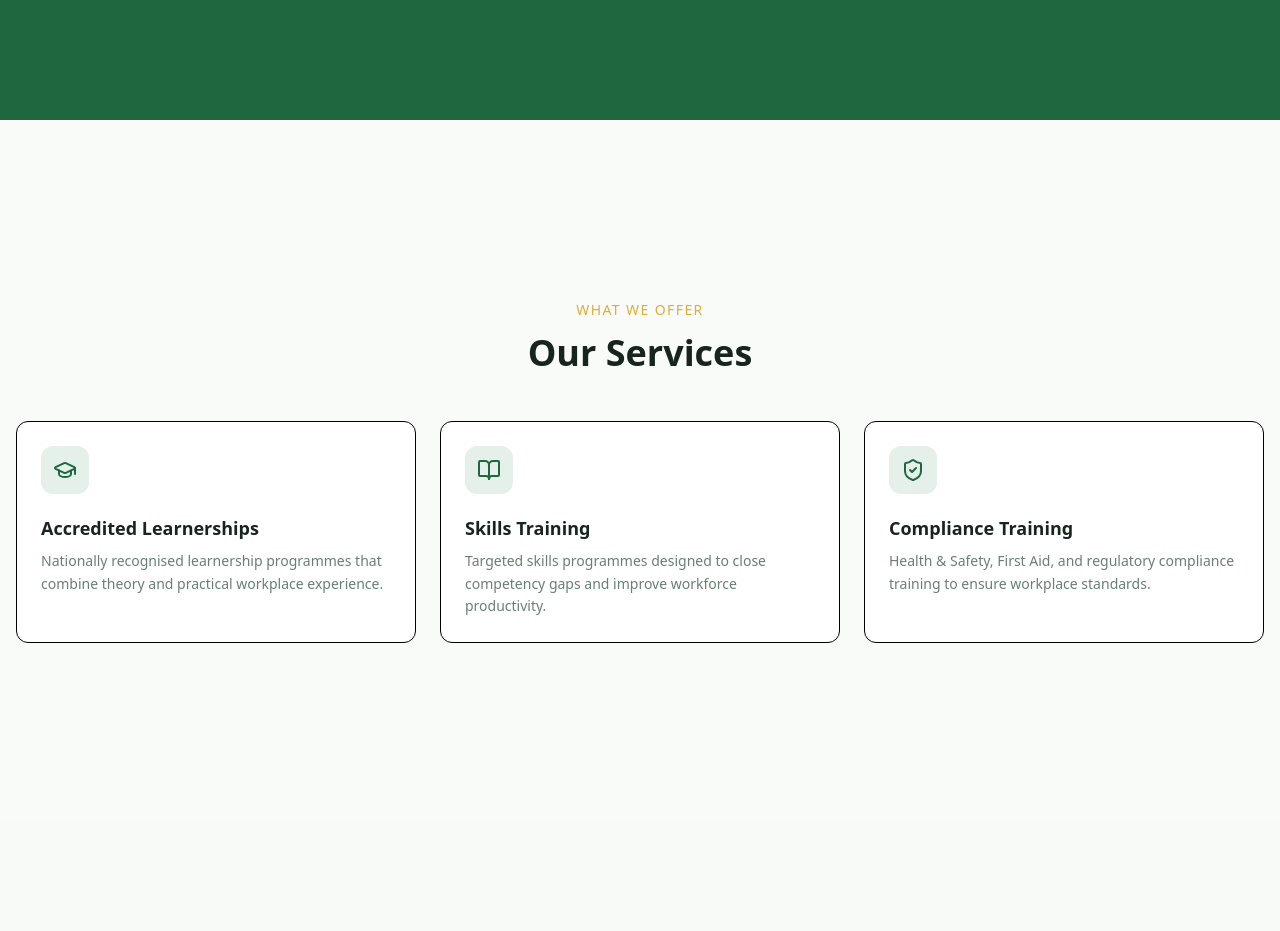
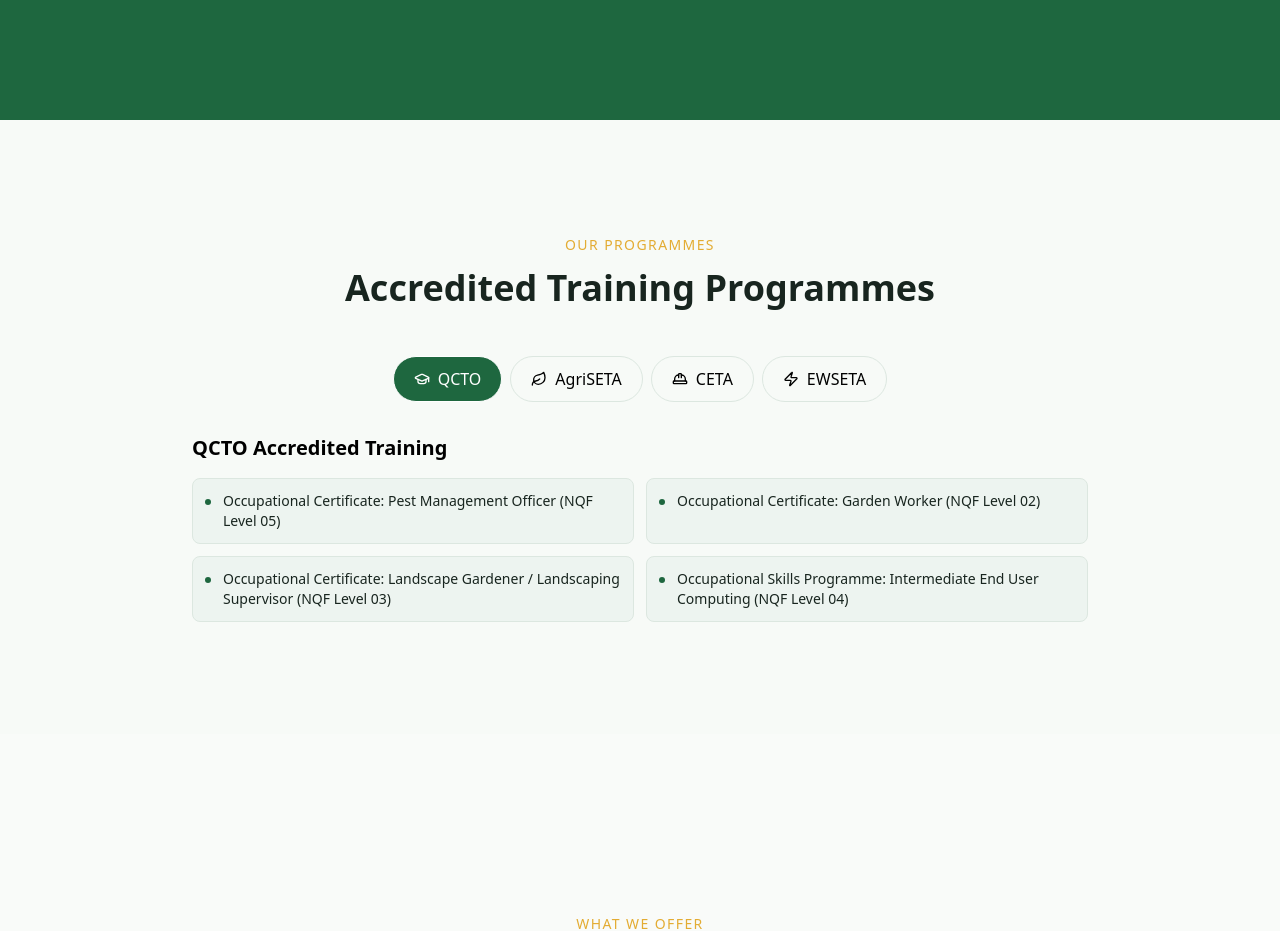
Before and after one commit to ourcodework/mrphiri, a React (Vite) app: page / in a window 1280 px wide. Shown: the part 2080-3011 px from the top of the page. Built offline with nearby package versions, Linux system fonts and the light colour scheme.

Commit message:
Added a programmes component and SEO.

```diff
--- a/index.html
+++ b/index.html
@@ -4,7 +4,62 @@
     <meta charset="UTF-8" />
     <link rel="icon" type="image/svg+xml" href="/vite.svg" />
     <meta name="viewport" content="width=device-width, initial-scale=1.0" />
-    <title>mrphiri</title>
+    <title>TPLR Training Services | Accredited Skills Development & Learnerships</title>
+    <meta name="description" content="TPLR and Training Services (PTY) LTD offers SETA-accredited skills development, learnership programmes and workplace training across South Africa. We Serve With Pride." />
+    <meta name="keywords" content="TPLR Training, SETA accredited training, learnerships South Africa, skills development, workplace training, Mabopane, accredited programmes" />
+    <meta name="author" content="TPLR and Training Services (PTY) LTD" />
+    <meta name="robots" content="index, follow" />
+    <link rel="canonical" href="https://tplrtraining.co.za/" />
+
+    <!-- Open Graph -->
+    <meta property="og:title" content="TPLR Training Services | Accredited Skills Development & Learnerships" />
+    <meta property="og:description" content="SETA-accredited skills development, learnership programmes and workplace training across South Africa. We Serve With Pride." />
+    <meta property="og:type" content="website" />
+    <meta property="og:url" content="https://tplrtraining.co.za/" />
+    <meta property="og:image" content="https://tplrtraining.co.za/favicon.ico" />
+    <meta property="og:locale" content="en_ZA" />
+    <meta property="og:site_name" content="TPLR Training Services" />
+
+    <!-- Twitter Card -->
+    <meta name="twitter:card" content="summary_large_image" />
+    <meta name="twitter:title" content="TPLR Training Services | Accredited Skills Development" />
+    <meta name="twitter:description" content="SETA-accredited learnerships and workplace training across South Africa." />
+    <meta name="twitter:image" content="https://tplrtraining.co.za/favicon.ico" />
+
+    <!-- JSON-LD Structured Data -->
+    <script type="application/ld+json">
+    {
+      "@context": "https://schema.org",
+      "@type": "EducationalOrganization",
+      "name": "TPLR and Training Services (PTY) LTD",
+      "alternateName": "TPLR Training",
+      "url": "https://tplrtraining.co.za",
+      "logo": "https://tplrtraining.co.za/favicon.ico",
+      "description": "SETA-accredited skills development, learnership programmes and workplace training solutions across South Africa.",
+      "slogan": "We Serve With Pride",
+      "address": {
+        "@type": "PostalAddress",
+        "streetAddress": "5086 Block B2 Mabopane Skills Centre",
+        "addressCountry": "ZA"
+      },
+      "contactPoint": {
+        "@type": "ContactPoint",
+        "telephone": "+27-79-109-5458",
+        "email": "info@tplrtraining.co.za",
+        "contactType": "customer service"
+      },
+      "areaServed": "South Africa",
+      "hasOfferCatalog": {
+        "@type": "OfferCatalog",
+        "name": "Training Programmes",
+        "itemListElement": [
+          { "@type": "Course", "name": "Learnership Programmes" },
+          { "@type": "Course", "name": "Skills Development Training" },
+          { "@type": "Course", "name": "Workplace Training Solutions" }
+        ]
+      }
+    }
+    </script>
   </head>
   <body>
     <div id="root"></div>
--- a/src/components/ProgrammesSection.jsx
+++ b/src/components/ProgrammesSection.jsx
@@ -1,4 +1,4 @@
-import React, { Component } from 'react'
+import React, { useState } from 'react'
 import { GraduationCap, Leaf, HardHat, Zap } from "lucide-react";
 
 const qctoPrograms = [
@@ -33,68 +33,118 @@ const ewsetaPrograms = [
 const ProgrammeList = ({ items }) => (
   <ul className="grid sm:grid-cols-2 gap-3">
     {items.map((item) => (
-      <li key={item} className="flex items-start gap-3 p-3 rounded-lg bg-secondary/50 border border-border">
-        <div className="w-1.5 h-1.5 rounded-full bg-primary mt-2 shrink-0" />
-        <span className="text-sm text-foreground">{item}</span>
+      <li key={item} className="flex items-start gap-3 p-3 rounded-lg bg-[#E4F0E9]/50 border border-[#DCE7E0]">
+        <div className="w-1.5 h-1.5 rounded-full bg-[#1E673F] mt-2 shrink-0" />
+        <span className="text-sm text-[#18251F]">{item}</span>
       </li>
     ))}
   </ul>
 );
 
-export class ProgrammesSection extends Component {
-  render() {
+const ProgrammesSection = () => {
+  const [activeTab, setActiveTab] = useState("qcto");
+
   return (
-      <section id="programmes" className="section-padding bg-muted/50">
+    <section id="programmes" className="w-full sm:h-fit sm:py-28 flex items-center py-16 px-4 bg-[#F0F5F0]/50">
       <div className="container mx-auto">
         <div className="text-center mb-12">
-          <span className="text-sm font-medium text-accent uppercase tracking-widest">Our Programmes</span>
-          <h2 className="text-3xl md:text-4xl font-heading font-bold text-foreground mt-3">
+          <span className="text-sm font-medium text-[#E3AC33] uppercase tracking-widest">
+            Our Programmes
+          </span>
+          <h2 className="text-3xl md:text-4xl font-heading font-bold text-[#18251F] mt-3">
             Accredited Training Programmes
           </h2>
         </div>
 
-        <Tabs defaultValue="qcto" className="max-w-4xl mx-auto">
-          <TabsList className="w-full flex flex-wrap h-auto gap-2 bg-transparent p-0 mb-8">
-            <TabsTrigger value="qcto" className="gap-2 data-[state=active]:bg-primary data-[state=active]:text-primary-foreground rounded-full px-5 py-2.5 border border-border">
+        {/* Tabs */}
+        <div className="max-w-4xl mx-auto">
+          <div className="flex flex-wrap gap-2 justify-center mb-8">
+            <button
+              onClick={() => setActiveTab("qcto")}
+              className={`flex items-center gap-2 px-5 py-2.5 rounded-full border ${
+                activeTab === "qcto"
+                  ? "bg-[#1E673F] text-white"
+                  : "border-[#DCE7E0]"
+              }`}
+            >
               <GraduationCap className="w-4 h-4" /> QCTO
-            </TabsTrigger>
-            <TabsTrigger value="agriseta" className="gap-2 data-[state=active]:bg-primary data-[state=active]:text-primary-foreground rounded-full px-5 py-2.5 border border-border">
+            </button>
+
+            <button
+              onClick={() => setActiveTab("agriseta")}
+              className={`flex items-center gap-2 px-5 py-2.5 rounded-full border ${
+                activeTab === "agriseta"
+                  ? "bg-[#1E673F] text-white"
+                  : "border-[#DCE7E0]"
+              }`}
+            >
               <Leaf className="w-4 h-4" /> AgriSETA
-            </TabsTrigger>
-            <TabsTrigger value="ceta" className="gap-2 data-[state=active]:bg-primary data-[state=active]:text-primary-foreground rounded-full px-5 py-2.5 border border-border">
+            </button>
+
+            <button
+              onClick={() => setActiveTab("ceta")}
+              className={`flex items-center gap-2 px-5 py-2.5 rounded-full border ${
+                activeTab === "ceta"
+                  ? "bg-[#1E673F] text-white"
+                  : "border-[#DCE7E0]"
+              }`}
+            >
               <HardHat className="w-4 h-4" /> CETA
-            </TabsTrigger>
-            <TabsTrigger value="ewseta" className="gap-2 data-[state=active]:bg-primary data-[state=active]:text-primary-foreground rounded-full px-5 py-2.5 border border-border">
+            </button>
+
+            <button
+              onClick={() => setActiveTab("ewseta")}
+              className={`flex items-center gap-2 px-5 py-2.5 rounded-full border ${
+                activeTab === "ewseta"
+                  ? "bg-[#1E673F] text-white"
+                  : "border-[#DCE7E0]"
+              }`}
+            >
               <Zap className="w-4 h-4" /> EWSETA
-            </TabsTrigger>
-          </TabsList>
+            </button>
+          </div>
 
-          <TabsContent value="qcto" className="animate-fade-in">
-            <h3 className="text-xl font-heading font-semibold text-foreground mb-4">QCTO Accredited Training</h3>
+          {/* Content */}
+          {activeTab === "qcto" && (
+            <>
+              <h3 className="text-xl font-semibold mb-4">
+                QCTO Accredited Training
+              </h3>
               <ProgrammeList items={qctoPrograms} />
-          </TabsContent>
+            </>
+          )}
 
-          <TabsContent value="agriseta" className="animate-fade-in">
-            <h3 className="text-xl font-heading font-semibold text-foreground mb-4">Short Skills Programmes</h3>
+          {activeTab === "agriseta" && (
+            <>
+              <h3 className="text-xl font-semibold mb-4">
+                Short Skills Programmes
+              </h3>
               <ProgrammeList items={agriShortSkills} />
-            <h3 className="text-xl font-heading font-semibold text-foreground mt-8 mb-4">Compliance Training</h3>
+
+              <h3 className="text-xl font-semibold mt-8 mb-4">
+                Compliance Training
+              </h3>
               <ProgrammeList items={agriCompliance} />
-          </TabsContent>
+            </>
+          )}
 
-          <TabsContent value="ceta" className="animate-fade-in">
-            <h3 className="text-xl font-heading font-semibold text-foreground mb-4">CETA Programmes</h3>
+          {activeTab === "ceta" && (
+            <>
+              <h3 className="text-xl font-semibold mb-4">CETA Programmes</h3>
               <ProgrammeList items={cetaPrograms} />
-          </TabsContent>
+            </>
+          )}
 
-          <TabsContent value="ewseta" className="animate-fade-in">
-            <h3 className="text-xl font-heading font-semibold text-foreground mb-4">EWSETA Programmes</h3>
+          {activeTab === "ewseta" && (
+            <>
+              <h3 className="text-xl font-semibold mb-4">EWSETA Programmes</h3>
               <ProgrammeList items={ewsetaPrograms} />
-          </TabsContent>
-        </Tabs>
+            </>
+          )}
+        </div>
       </div>
     </section>
-    )
-  }
-}
+  );
+};
 
 export default ProgrammesSection
--- a/src/index.css
+++ b/src/index.css
@@ -1,4 +1,6 @@
+@import url('https://fonts.googleapis.com/css2?family=DM+Sans:ital,opsz,wght@0,9..40,300;0,9..40,400;0,9..40,500;0,9..40,600;0,9..40,700;1,9..40,400&family=Playfair+Display:wght@500;600;700&display=swap');
 @import "tailwindcss";
+
 
 /* :root {
   font-family: system-ui, Avenir, Helvetica, Arial, sans-serif;
--- a/src/pages/Index.jsx
+++ b/src/pages/Index.jsx
@@ -3,7 +3,7 @@ import Navbar from '../components/Navbar'
 import HeroSection from '../components/HeroSection'
 import AboutSection from '../components/AboutSection'
 import VisionMissionSection from '../components/VisionMissionSection'
-// import ProgrammesSection from '../components/ProgrammesSection'
+import ProgrammesSection from '../components/ProgrammesSection'
 import ServiceSection from '../components/ServiceSection'
 import Footer from '../components/Footer'
 import ContactSection from '../components/ContactSection'
@@ -15,7 +15,7 @@ function Index() {
         <HeroSection />
         <AboutSection />
         <VisionMissionSection />
-        {/* <ProgrammesSection /> */}
+        <ProgrammesSection />
         <ServiceSection />
         <ContactSection />
         <Footer />
```
Lines whose indentation alone changed are shown as unchanged.
